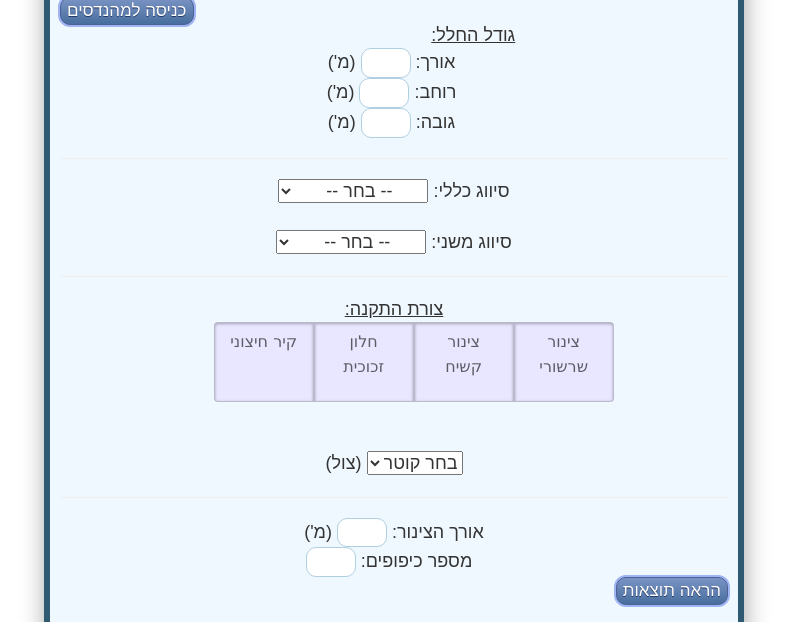
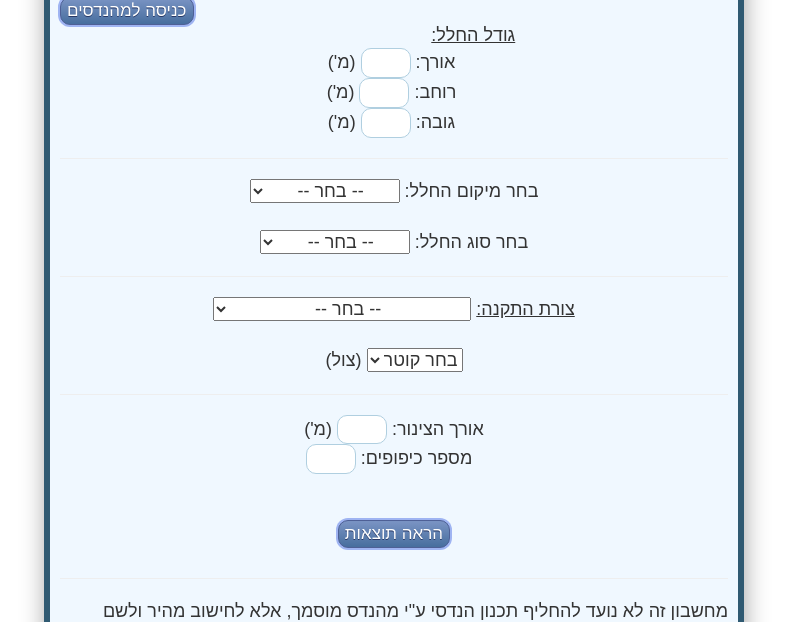
Before and after one commit to DanielNe24/MiloCalculator, a website: page index.html in a window 1280 px wide. Shown: the part 139-761 px from the top of the page, without its empty margins (246-1035 px from the left). Drawn offline with Linux system fonts and the light colour scheme.

Commit message:
first commi

```diff
--- a/cata.js
+++ b/cata.js
@@ -16,6 +16,8 @@ function showResults( whichUse ) {
 
 	var capacity = width * height * length;
 	var use = $( "#use" ).val();
+	if (use == null ) {alert('בחר מיקום וסוג חלל');return 'ERROR'; }
+
 
 	switch(use) {
 
@@ -47,7 +49,7 @@ function showResults( whichUse ) {
     	case 'industryLock':Maxuse = 30;Minuse=15;break;
     	case 'industryMachines':Maxuse = 15;Minuse=10;break;
     	case 'poision':Maxuse = 20;Minuse=15;break;
-    	default:Maxuse = 17;Minuse=10;
+    	default:Maxuse = 300000;Minuse=300000;
 	}
 
 	switch(whichUse) {
@@ -58,7 +60,7 @@ function showResults( whichUse ) {
 		default:Maxuse = 17;Minuse=10;
 	}
 	var x = capacity * use;
-	var pipe = $('input[name=radio]:checked', '#pipe').val();
+	var pipe = $( "#pipe" ).val();
 	var y = 15;
 
 	if (pipe != 'wall' && pipe != 'window') {
@@ -239,6 +241,18 @@ function results() {
 	}
 
 
+
+}
+
+function hideOrShowTab4() {
+	var pipe = $( "#pipe" ).val();
+	switch(pipe) {
+    	case 'wall': hideTab4();break;
+    	case 'window': hideTab4();break;
+    	case 'hard': showTab4();break;
+    	case 'soft': showTab4();break;
+    	default: break;
+    }
 
 }
 
@@ -521,3 +535,12 @@ function ifUnknown(matches){
 		}
 
 }
+
+function moveOn( elem ) {
+
+	var id = parseInt(elem.name) + 1;
+	if ( id == 10 )
+		return;
+	elem.setAttribute("style","border: 1px solid #B0CFE0;");
+	$('[name='+ id + ']')[0].setAttribute("style","border: 4px solid #fb1313;");
+}
--- a/index.html
+++ b/index.html
@@ -22,13 +22,13 @@
         <div id="console">
         <div class="content">
       <u>גודל החלל:</u> &nbsp&nbsp&nbsp&nbsp
-			<br>&nbspאורך:&nbsp<input type="text" class="textInput" id="length">&nbsp(מ')<br>
-			&nbspרוחב:&nbsp<input type="text" class="textInput" id="width">&nbsp(מ')<br>
-  		&nbspגובה:&nbsp<input type="text" class="textInput" id="height">&nbsp(מ')
+			<br>&nbspאורך:&nbsp<input type="text" class="textInput" id="length" onchange="moveOn(this)" name=1>&nbsp(מ')<br>
+			&nbspרוחב:&nbsp<input type="text" class="textInput" id="width" onchange="moveOn(this)" name=2>&nbsp(מ')<br>
+  		&nbspגובה:&nbsp<input type="text" class="textInput" id="height" onchange="moveOn(this)" name=3>&nbsp(מ')
        </div>
   		<hr>
   		<div class="content">
-  סיווג כללי: <select id="generalUse" onchange="fillSelect()" style="    text-align-last: center;">
+  בחר מיקום החלל: <select name=4 id="generalUse" onchange="fillSelect(),moveOn(this)" style="    text-align-last: center;">
  				<option selected="true" disabled="disabled">-- בחר --</option>
  				<option value="home">ביתי</option>
  				<option value="office">משרד</option>
@@ -38,39 +38,35 @@
 			</select>
 			<br>
 			<br>
-   סיווג משני: <select id="use" style="text-align-last: center;"><option selected="true" disabled="disabled">-- בחר --</option></select>
+   בחר סוג החלל: <select onchange="moveOn(this)" name=5 id="use" style="text-align-last: center;"><option selected="true" disabled="disabled">-- בחר --</option></select>
   		</div>
       <div class="content">
   		<hr>
       <u>צורת התקנה:</u>
-        <form id="pipe" action="" style="width:80%;margin:0 auto;padding-left: 13%;">
-          <div class="switch-field" dir="rtl" style="height:auto;margin:0 auto;">
-          <input type="radio" name="radio" id="switch_3_left" onclick="hideTab4()" value="wall"/>
-          <label for="switch_3_left">קיר חיצוני</label>
-          <input type="radio" name="radio" id="switch_3_center1" onclick="hideTab4()" value="window"/>
-          <label for="switch_3_center1">חלון זכוכית</label>
-          <input type="radio" name="radio" id="switch_3_center2" onclick="showTab4()" value="hard"/>
-          <label for="switch_3_center2">צינור קשיח</label>
-          <input type="radio" name="radio" id="switch_3_right" onclick="showTab4()" value="soft"/>
-          <label for="switch_3_right">צינור שרשורי</label>
-          </div>
-        </form>
-        <br><br><br><br><br>
-          <select id="diameter">
+          <select name=6 id="pipe" onchange="hideOrShowTab4(),moveOn(this)" style="text-align-last: center;">
+        <option selected="true" disabled="disabled">-- בחר --</option>
+        <option value="wall">קיר / תקרה חיצוניים (ללא צינור)</option>
+        <option value="window">חלון זכוכית</option>
+          <option value="hard">צינור קשיח</option>
+        <option value="soft">צינור שרשורי</option>
+      </select>
+        <br><br>
+          <select name=7 id="diameter" onchange="moveOn(this)">
           <option selected="true" disabled="disabled">בחר קוטר</option>
+          <option value="unknown">לא ידוע</option>
           <option value="4">4"</option>
           <option value="6">6"</option>
           <option value="8">8"</option>
           <option value="12">12"</option>
-          <option value="unknown">לא ידוע</option>
         </select> (צול)
   		</div>
   		<hr>
   		<div class="content" id="pipeSet">
-  אורך הצינור:&nbsp<input type="text" class="textInput" id="pipeLength">&nbsp(מ')<br>
-&nbsp&nbspמספר כיפופים:&nbsp<input type="text" class="textInput" id="pipeTurns">
+  אורך הצינור:&nbsp<input name=8 onchange="moveOn(this)" type="text" class="textInput" id="pipeLength">&nbsp(מ')<br>
+&nbsp&nbspמספר כיפופים:&nbsp<input name=9 onchange="moveOn(this)" type="text" class="textInput" id="pipeTurns">
   		</div>
-  		<div class="contentNotRmv">
+      <br>
+  		<div class="contentNotRmv" style="height: auto;margin: auto;width: 100%;padding: 10px;padding-top: 20px; position:relative;text-align:center">
 
         <button class="res" id='res' onclick="results()">הראה תוצאות</button>
 
```
